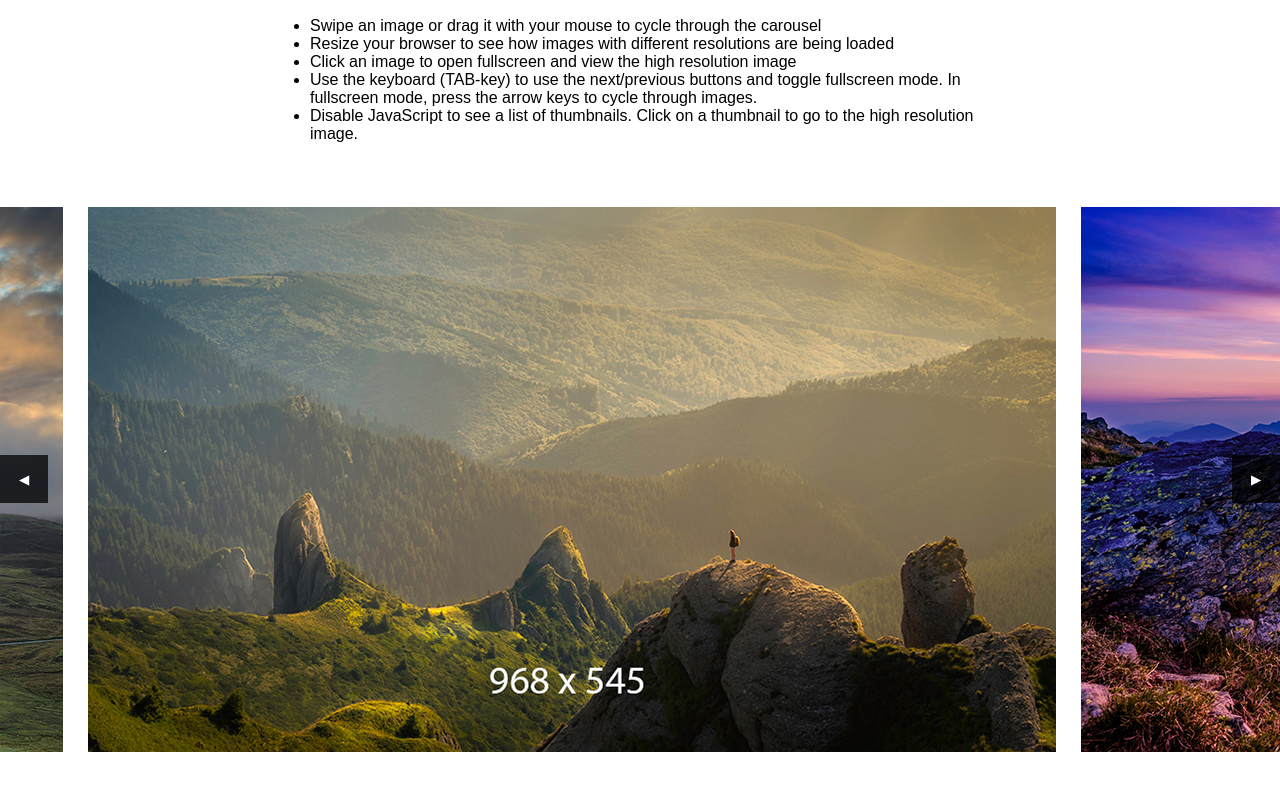
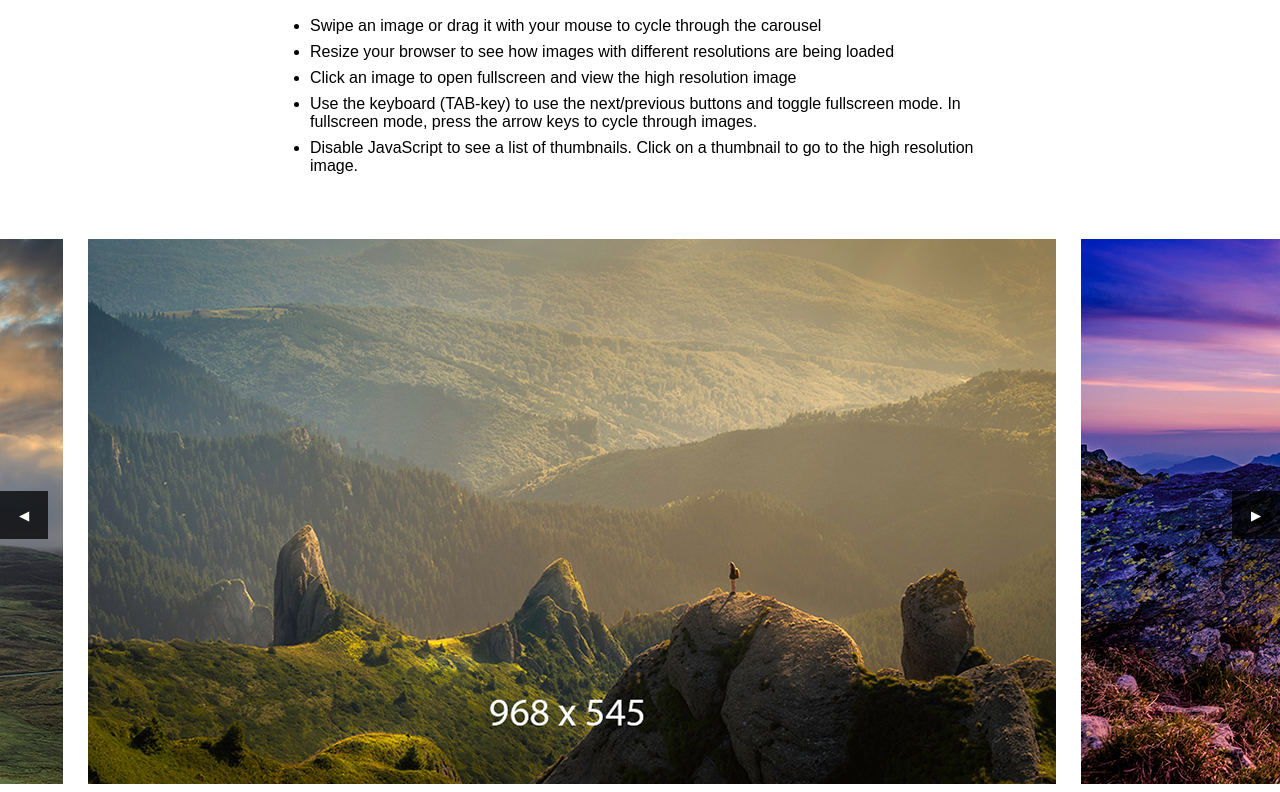
Before and after one commit to reinoute/progressive-carousel, a website: page index.html in a window 1280 px wide. Shown: the part 99-891 px from the top of the page. Before the commit the page ends 851 px from the top, so only its background shows below. Drawn offline with Linux system fonts and the light colour scheme.

Commit message:
demo: add spacing between list items

```diff
--- a/index.html
+++ b/index.html
@@ -21,6 +21,10 @@
 
     ul {
         padding-left: 20px;
+    }
+
+    li {
+        margin-bottom: 8px;
     }
 </style>
 <section>
```
